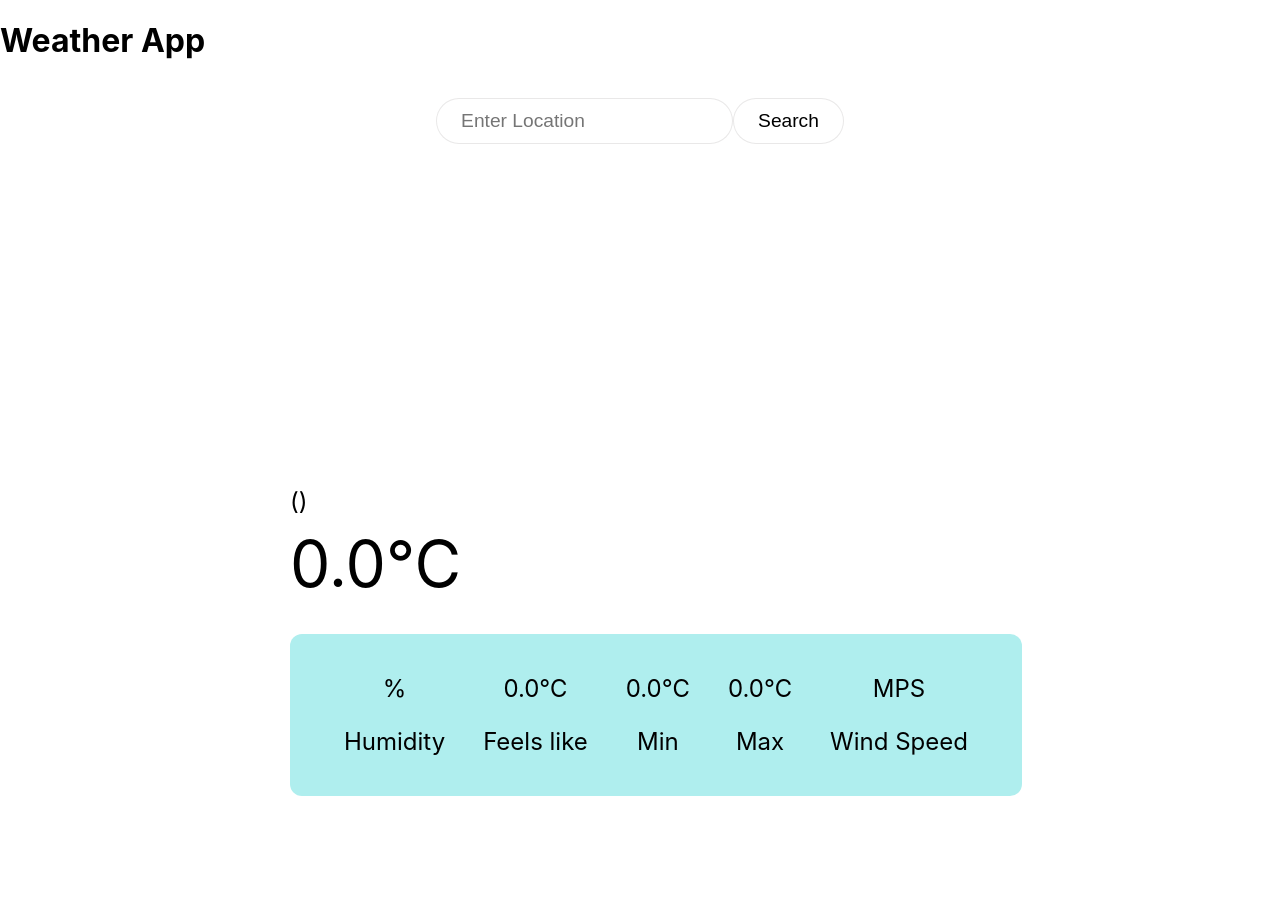
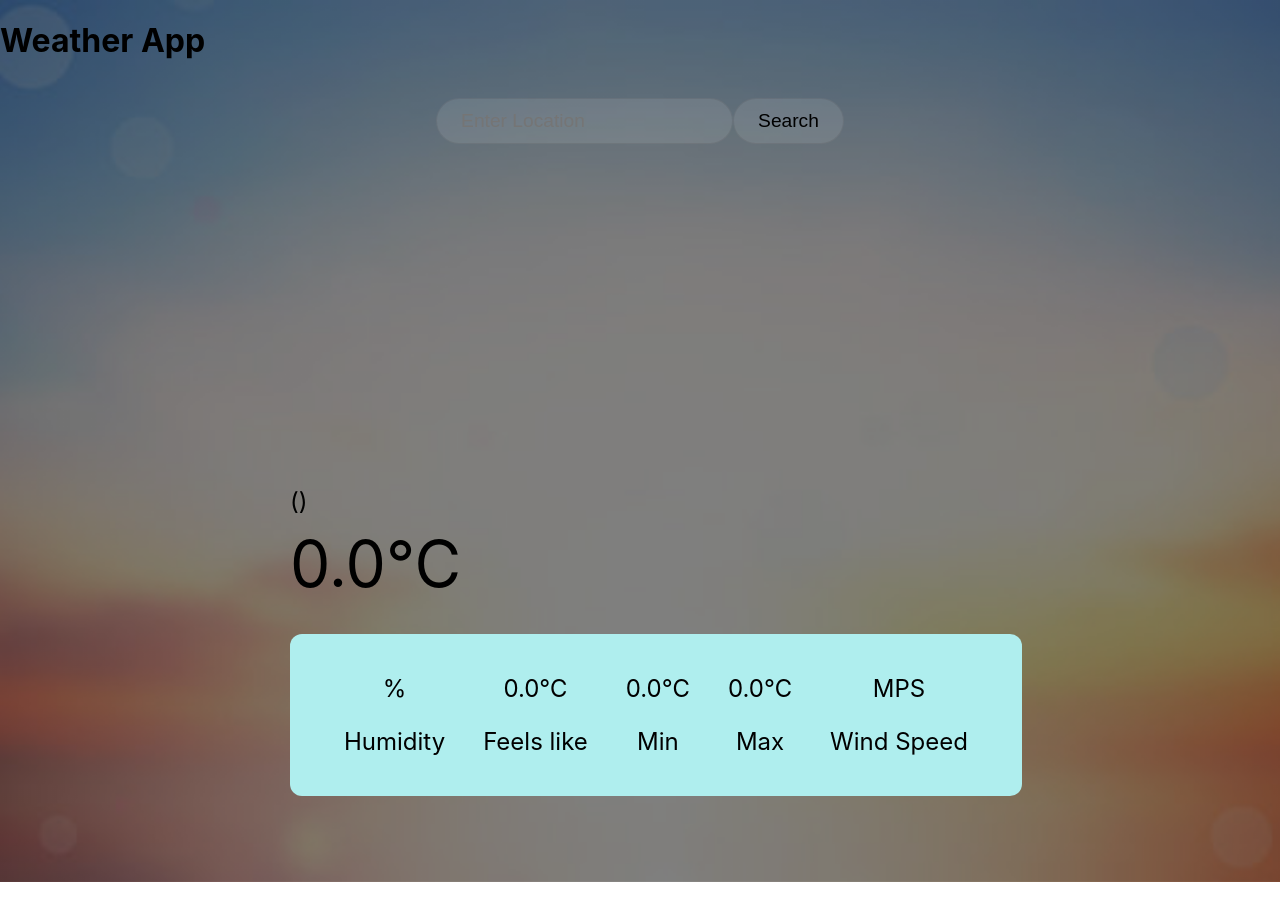
Before and after one commit to lucioxx89/Weather_App, a React (Create React App) app: page / in a window 1280 px wide. Shown: the top 920 px of the page. Built offline with nearby package versions, Linux system fonts and the light colour scheme; no server answers.

Commit message:
adding background pic

```diff
--- a/src/components/WeatherForecast.css
+++ b/src/components/WeatherForecast.css
@@ -13,6 +13,7 @@
   color: crimson;
 }
 .weather_container {
+  height: 100vh;
   max-width: 700px;
   height: 700px;
   margin: auto;
--- a/src/index.css
+++ b/src/index.css
@@ -5,4 +5,9 @@ body {
     sans-serif;
   -webkit-font-smoothing: antialiased;
   -moz-osx-font-smoothing: grayscale;
+  background: linear-gradient(rgba(0, 0, 0, 0.5), rgba(0, 0, 0, 0.5)),
+    url("./assets/sky1.jpeg");
+  background-size: cover;
+  background-position: center center;
+  background-repeat: no-repeat;
 }
```
Also changed, not shown: src/assets/sky1.jpeg (added).
